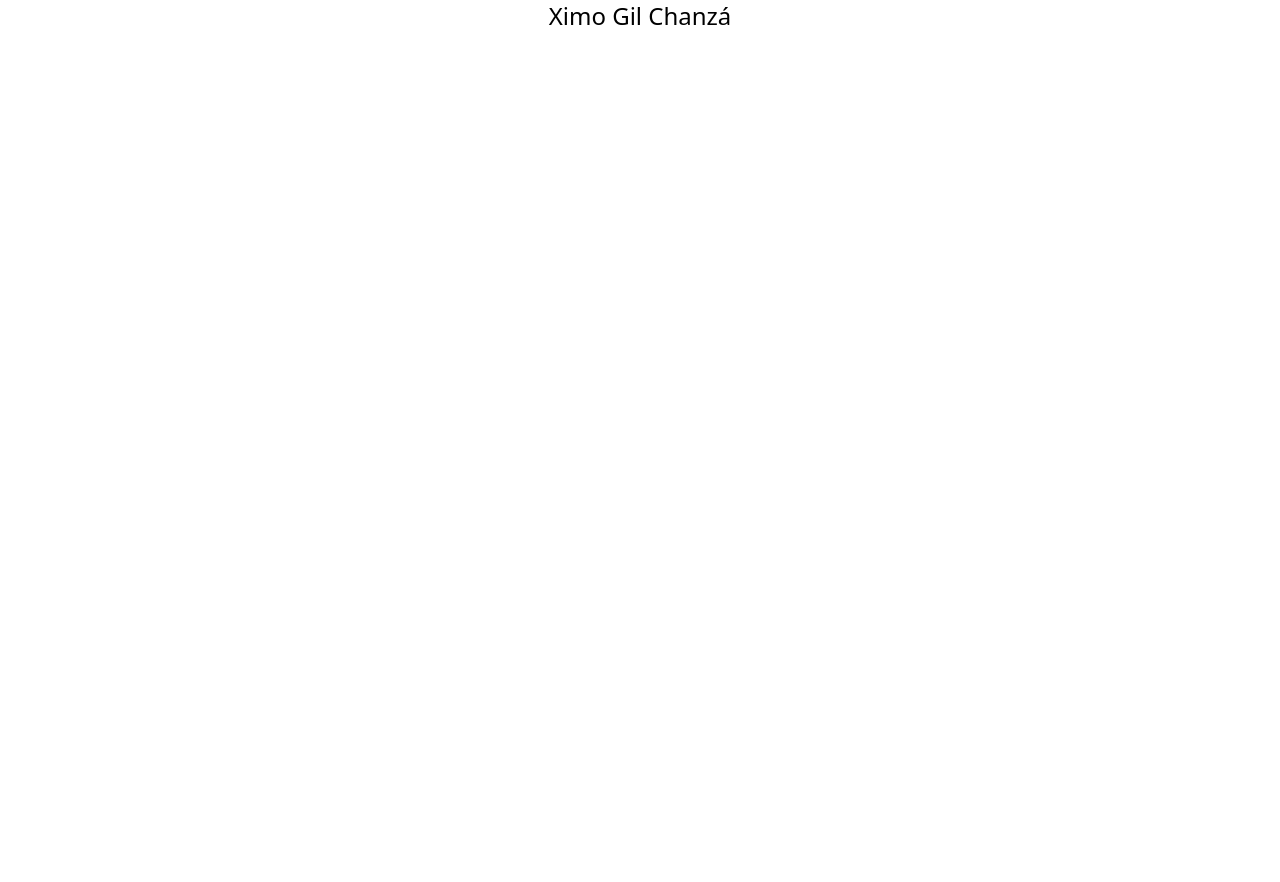
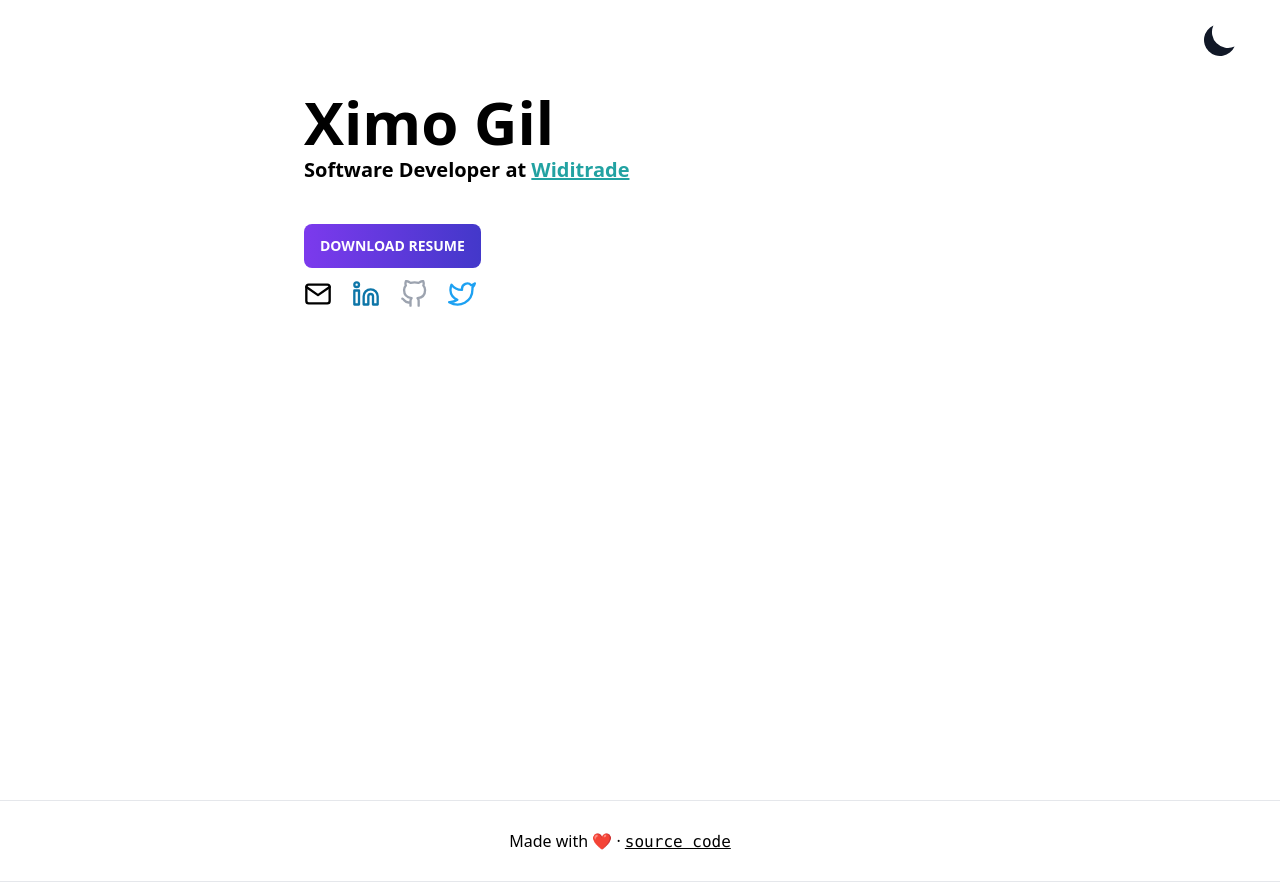
Before and after one commit to ximo14/ximo, a Next.js app: page / in a window 1280 px wide. Before the commit the page ends 800 px from the top, so only its background shows below. Built offline with nearby package versions, Linux system fonts and the light colour scheme.

Commit message:
feat: add nav hero and footer components with some info

```diff
--- /dev/null
+++ b/components/Footer/Footer.tsx
@@ -0,0 +1,20 @@
+import ThemeChanger from '../ThemeChanger/ThemeChanger';
+
+const Footer = () => {
+    return(
+        <footer className='px-5 py-5 border border-t border-gray-200 border-r-0 border-l-0 dark:border-0'>
+            <div className='flex justify-around sm:justify-center items-center'>
+                <div>
+                    <span>
+                        Made with ❤️ · <a className='font-mono underline cursor-pointer'>source code</a>
+                    </span>
+                </div>
+                <div className='visible sm:invisible'>
+                    <ThemeChanger />
+                </div>
+            </div>
+        </footer>
+    )
+}
+
+export default Footer;
--- /dev/null
+++ b/components/Hero/Hero.tsx
@@ -0,0 +1,36 @@
+import { GitHub, Linkedin, Mail, Twitter } from 'react-feather';
+
+const Hero = () => {
+    return(
+        <div className='flex flex-col justify-center px-8'>
+            <div className='flex flex-col justify-between w-full relative max-w-2xl
+					mx-auto pt-8 pb-8 sm:pb-16 bg-opacity-60 space-y-20'>
+                <div className='flex justify-between'>
+                    <div>
+                        <h1 className='text-6xl font-bold mb-1'>Ximo Gil</h1>
+                        <h2 className='text-xl font-semibold mb-10'>
+                            Software Developer at <a href='https://widitrade.com/' target='_blank' rel='noreferrer'
+                                className='text-[#22a2a2] font-semibold underline transform hover:text-teal-700 transition-all'>Widitrade</a>
+                        </h2>
+                        <a href='ximo-resume.pdf' target='_blank' rel='noopener noreferrer'>
+                            <button
+                                className='mb-3 px-4 py-3 uppercase font-semibold text-sm rounded-lg text-white bg-gradient-to-r from-violet-600 to-indigo-700 transform hover:scale-[1.1] transition-all'>Download
+                                resume</button>
+                        </a>
+                        <div className='flex space-x-5'>
+                            <Mail className='transform hover:scale-[1.2] transition-all' size={28} />
+                            <Linkedin className='text-[#0e76a8] transform hover:scale-[1.2] transition-all' size={28} />
+                            <GitHub className='text-gray-400 transform hover:scale-[1.2] transition-all' size={28} />
+                            <Twitter className='text-[#1DA1F2] transform hover:scale-[1.2] transition-all' size={28} />
+                        </div>
+                    </div>
+                    <div>
+                        {/* TODO: add image */}
+                    </div>
+                </div>
+            </div>
+        </div>
+    )
+}
+
+export default Hero;
--- /dev/null
+++ b/components/Nav/Nav.tsx
@@ -0,0 +1,11 @@
+import ThemeChanger from '../ThemeChanger/ThemeChanger';
+
+const Nav = () => {
+	return(
+		<nav className='flex justify-end invisible sm:visible'>
+			<ThemeChanger />
+		</nav>
+	)
+}
+
+export default Nav;
--- /dev/null
+++ b/components/ThemeChanger/ThemeChanger.tsx
@@ -0,0 +1,28 @@
+import { useTheme } from 'next-themes';
+import { SunIcon, MoonIcon } from '@heroicons/react/solid';
+
+const ThemeChanger = () => {
+    const {systemTheme, theme, setTheme} = useTheme();
+
+    const renderThemeChanger = () => {
+        const currentTheme = theme === 'system' ? systemTheme : theme;
+        console.log(currentTheme)
+        if (currentTheme === 'light') {
+            return (
+                <MoonIcon className='w-10 h-10 text-gray-900 transform hover:scale-[1.1] transition-all' role='button' onClick={() => setTheme('dark')} />
+            )
+        } else {
+            return (
+                <SunIcon className='w-10 h-10 text-yellow-400 transform hover:scale-[1.1] transition-all' role='button' onClick={() => setTheme('light')} />
+            )
+        }
+   };
+
+   return (
+       <div>
+           {renderThemeChanger()}
+       </div>
+   )
+}
+
+export default ThemeChanger;
--- a/package.json
+++ b/package.json
@@ -14,13 +14,16 @@
     "react-dom": "18.1.0"
   },
   "devDependencies": {
+    "@heroicons/react": "^1.0.6",
     "@types/node": "17.0.28",
     "@types/react": "18.0.8",
     "@types/react-dom": "18.0.0",
     "autoprefixer": "^10.4.5",
     "eslint": "8.14.0",
     "eslint-config-next": "12.1.5",
+    "next-themes": "^0.1.1",
     "postcss": "^8.4.12",
+    "react-feather": "^2.0.9",
     "tailwindcss": "^3.0.24",
     "typescript": "4.6.3"
   }
--- a/pages/_app.tsx
+++ b/pages/_app.tsx
@@ -1,8 +1,13 @@
 import '../styles/globals.css'
 import type { AppProps } from 'next/app'
+import { ThemeProvider } from "next-themes";
 
 function MyApp({ Component, pageProps }: AppProps) {
-  return <Component {...pageProps} />
+  return (
+    <ThemeProvider enableSystem={true} attribute="class">
+      <Component {...pageProps} />
+    </ThemeProvider>
+  )
 }
 
 export default MyApp
--- a/pages/index.tsx
+++ b/pages/index.tsx
@@ -1,22 +1,25 @@
-import type { NextPage } from 'next'
-import Head from 'next/head'
+import type { NextPage } from 'next';
+import Head from 'next/head';
+import Nav from '../components/Nav/Nav';
+import Footer from '../components/Footer/Footer';
+import Hero from '../components/Hero/Hero';
 
 const Home: NextPage = () => {
 	return (
 		<div>
 			<Head>
 				<title>Create Next App</title>
-        <meta name="description" content="Generated by create next app" />
-        <link rel="icon" href="/favicon.ico" />
+				<meta name='description' content='Generated by create next app' />
+				<link rel='icon' href='/favicon.ico' />
 			</Head>
 
-      <main>
-        <h1 className='text-center text-2xl'>
-          Ximo Gil Chanzá
-        </h1>
+			<main className='h-screen w-full px-10 py-5 bg-white text-black dark:bg-zinc-900 dark:text-white transition-colors ease-in-out delay-200'>
+				<Nav />
+				<Hero />
 			</main>
+			<Footer />
 		</div>
 	)
 }
 
-export default Home
+export default Home;
--- a/tailwind.config.js
+++ b/tailwind.config.js
@@ -3,6 +3,7 @@ module.exports = {
     "./pages/**/*.{js,ts,jsx,tsx}",
     "./components/**/*.{js,ts,jsx,tsx}",
   ],
+  darkMode: "class",
   theme: {
     extend: {},
   },
```
Also changed, not shown: 1 other file (tests, documents, lock files or other folders). Lines whose indentation alone changed are shown as unchanged.
